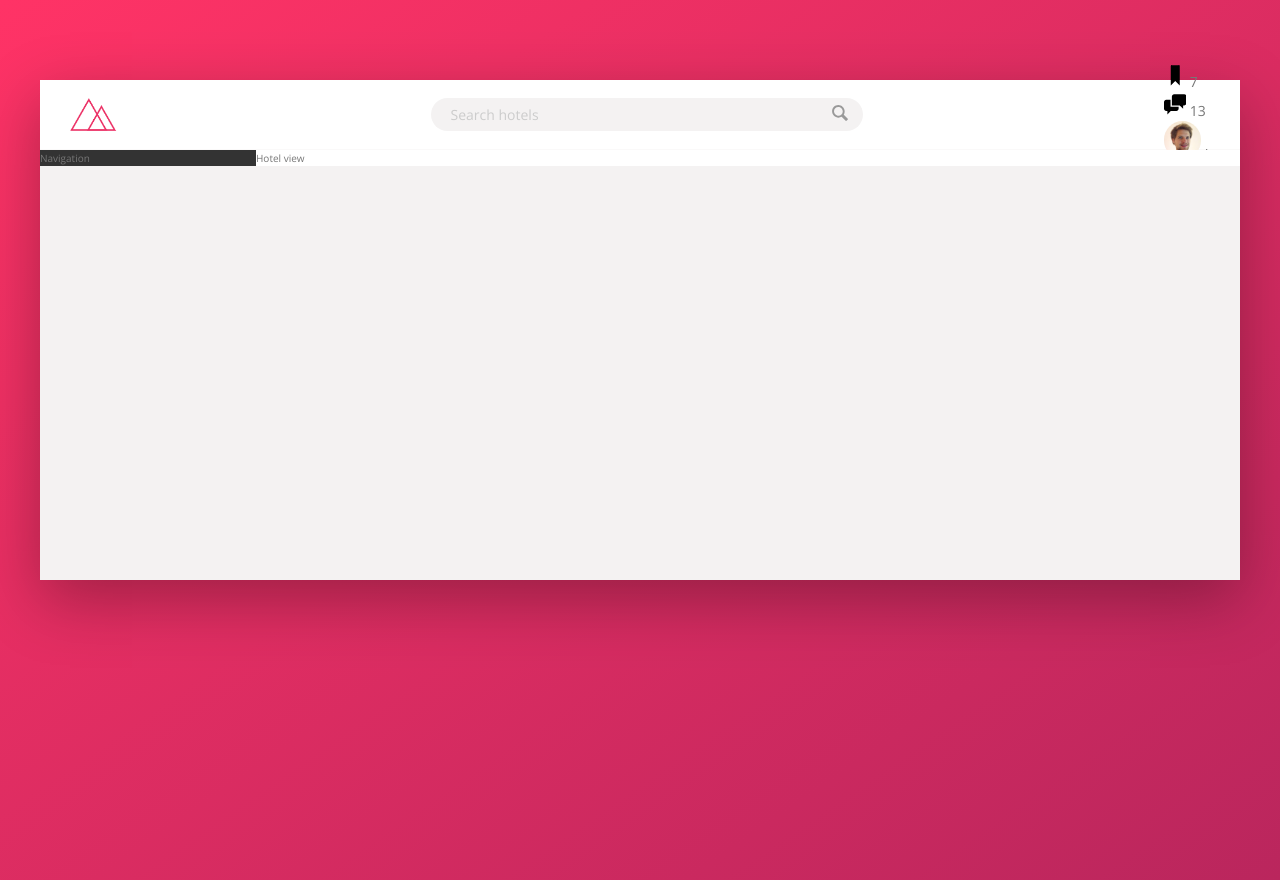
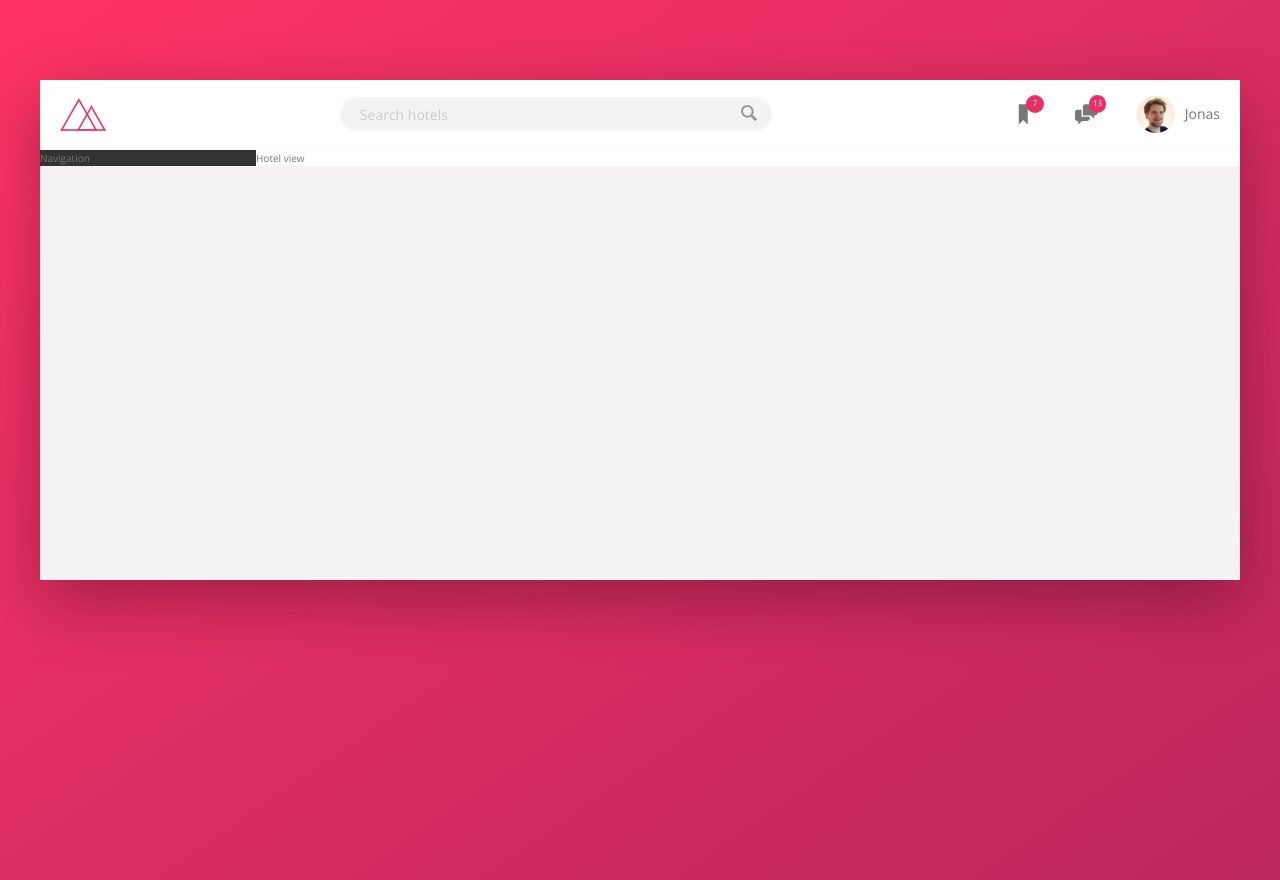
Before and after one commit to oxtnpi/trillo, a website: page index.html in a window 1280 px wide. Drawn offline with nearby package versions, Linux system fonts and the light colour scheme.

Commit message:
add style for user component

```diff
--- a/css/style.css
+++ b/css/style.css
@@ -37,7 +37,7 @@ body {
 
 .logo {
   height: 3.25rem;
-  margin-left: 3rem; }
+  margin-left: 2rem; }
 
 .search {
   flex: 0 0 40%;
@@ -50,10 +50,10 @@ body {
     color: inherit;
     background-color: var(--color-grey-light-2);
     border: none;
-    padding: .7rem 2rem;
+    padding: 0.7rem 2rem;
     border-radius: 100px;
     width: 90%;
-    transition: all .2s;
+    transition: all 0.2s;
     margin-right: -3.25rem; }
     .search__input:focus {
       outline: none;
@@ -76,14 +76,42 @@ body {
     width: 2rem;
     fill: var(--color-grey-dark-3); }
 
-.user-nav__icon {
-  height: 2.25rem;
-  width: 2.25rem; }
-
-.user-nav__user-photo {
-  height: 3.75rem;
-  width: 3.75rem;
-  border-radius: 50%; }
+.user-nav {
+  display: flex;
+  align-self: stretch;
+  align-items: center; }
+  .user-nav > * {
+    padding: 0 2rem;
+    cursor: pointer;
+    height: 100%;
+    display: flex;
+    align-items: center; }
+  .user-nav > *:hover {
+    background-color: var(--color-grey-light-2); }
+  .user-nav__icon-box {
+    position: relative; }
+  .user-nav__icon {
+    height: 2.25rem;
+    width: 2.25rem;
+    fill: var(--color-grey-dark-2); }
+  .user-nav__notification {
+    font-size: 0.8rem;
+    height: 1.75rem;
+    width: 1.75rem;
+    border-radius: 100px;
+    background-color: var(--color-primary);
+    color: var(--color-white);
+    position: absolute;
+    top: 1.5rem;
+    right: 1.1rem;
+    display: flex;
+    justify-content: center;
+    align-items: center; }
+  .user-nav__user-photo {
+    height: 3.75rem;
+    width: 3.75rem;
+    border-radius: 50%;
+    margin-right: 1rem; }
 
 .container {
   max-width: 120rem;
```
